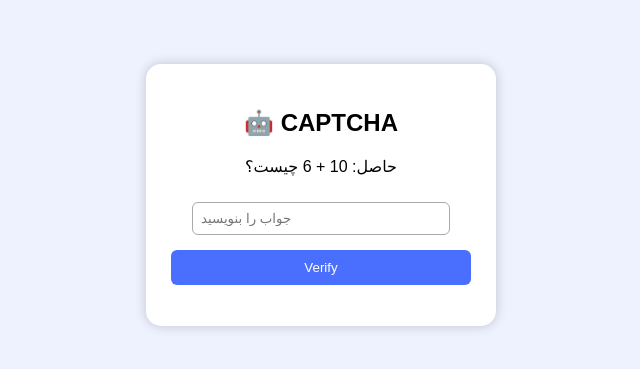
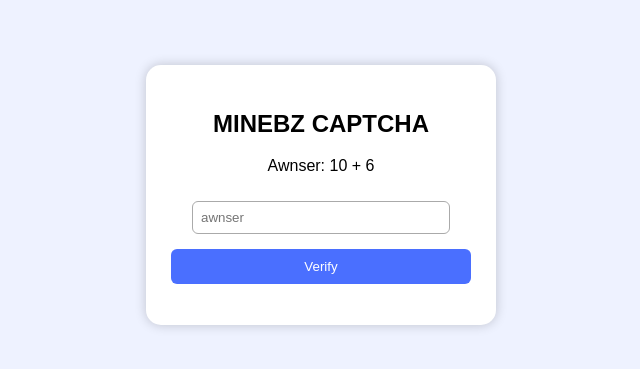
Before and after one commit to Iliasharifi2015/mine-bazzar, a plain HTML site: page captcha.html in a window 1280 px wide. Shown: the part 213-582 px from the top of the page, without its empty margins (319-959 px from the left). Drawn offline with Linux system fonts and the light colour scheme.

Commit message:
Update captcha.html

```diff
--- a/captcha.html
+++ b/captcha.html
@@ -42,9 +42,9 @@
 <body>
 
 <div class="box">
-    <h2>🤖 CAPTCHA</h2>
+    <h2>MINEBZ CAPTCHA</h2>
     <p id="question"></p>
-    <input type="number" id="answer" placeholder="جواب را بنویسید">
+    <input type="number" id="answer" placeholder="awnser">
     <button onclick="verify()">Verify</button>
     <p id="result" style="color:red; margin-top:10px;"></p>
 </div>
@@ -55,7 +55,7 @@
     let correct = n1 + n2;
 
     document.getElementById("question").innerText =
-        "حاصل: " + n1 + " + " + n2 + " چیست؟";
+        "Awnser: " + n1 + " + " + n2;
 
     function verify() {
         let user = document.getElementById("answer").value;
@@ -66,7 +66,7 @@
             // یا میتونی بزاری: "readme.html"
         } else {
             document.getElementById("result").innerText =
-                "❌ کپچا اشتباهه دوباره امتحان کن!";
+                "❌ Captcha is incorrect. Try again!";
         }
     }
 </script>
```
